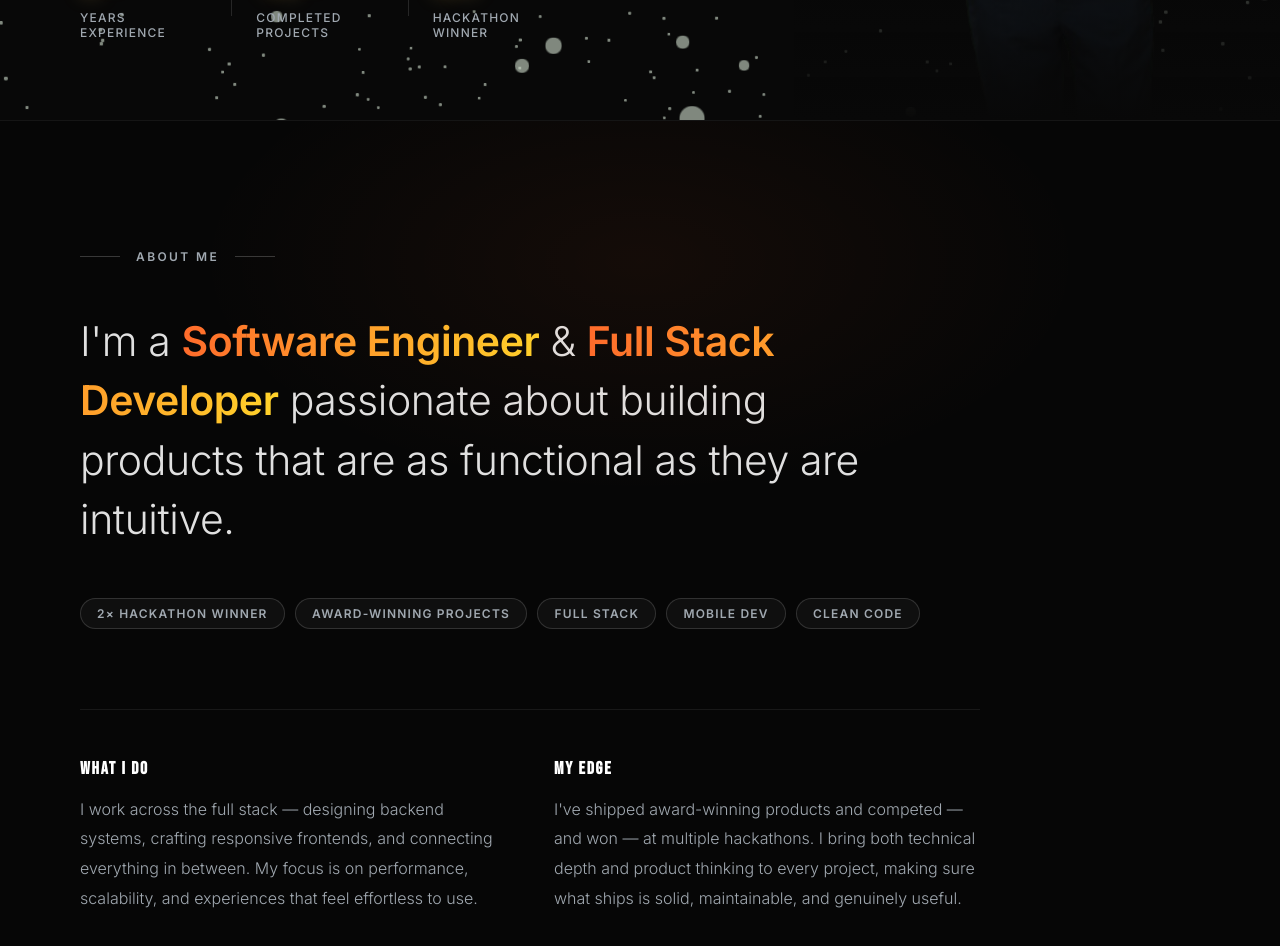
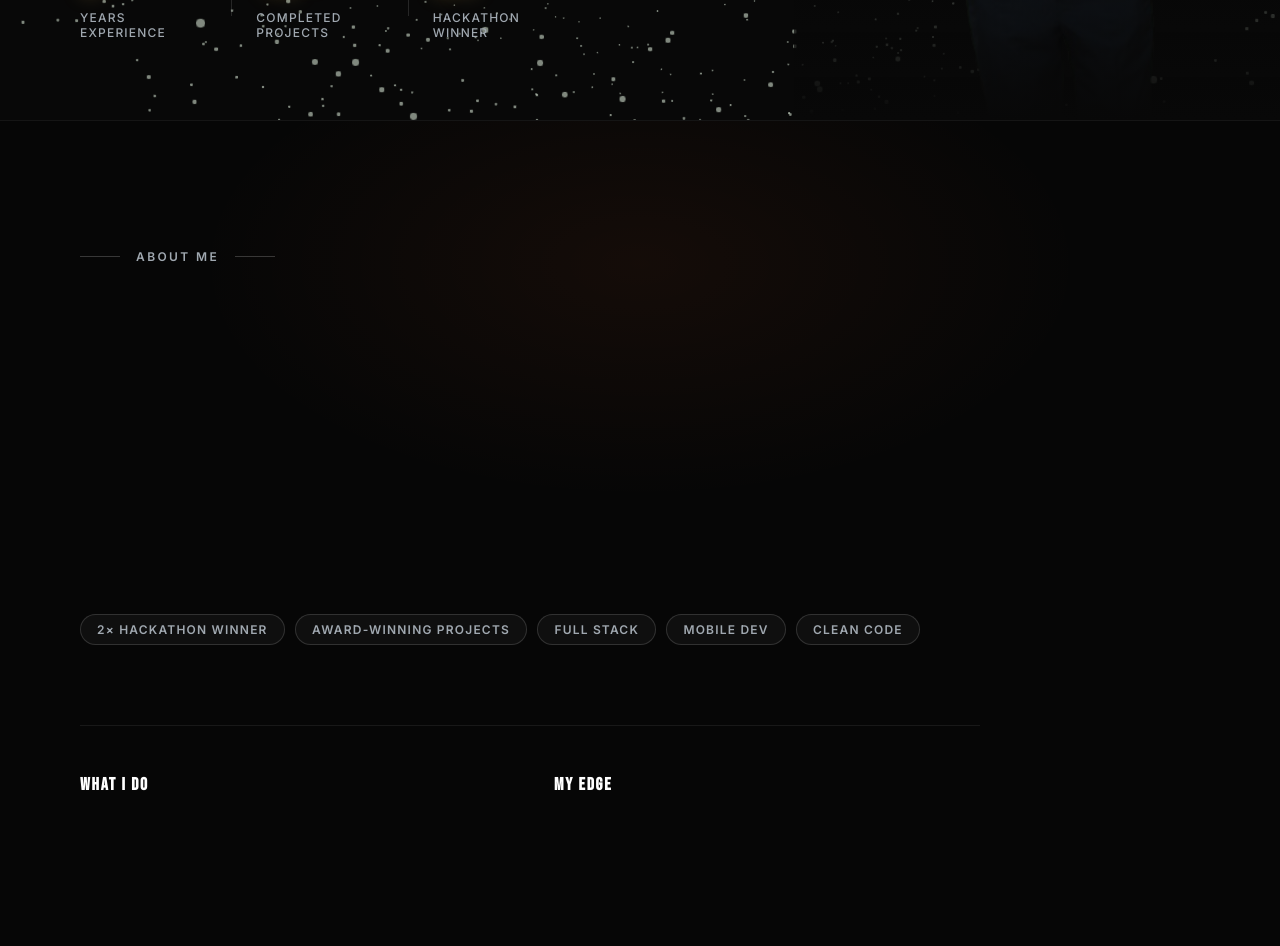
Before and after one commit to surafelbit/surafelbit.github.io, a React (Vite) app: page / in a window 1280 px wide. Shown: the part 680-1626 px from the top of the page. Built offline with nearby package versions, Linux system fonts and the light colour scheme.

Commit message:
making animation on the text

```diff
--- a/package.json
+++ b/package.json
@@ -10,8 +10,10 @@
     "preview": "vite preview"
   },
   "dependencies": {
+    "@gsap/react": "^2.1.2",
     "@react-three/drei": "^10.7.7",
     "@react-three/fiber": "^9.6.1",
+    "gsap": "^3.15.0",
     "motion": "^12.42.2",
     "react": "^19.2.7",
     "react-dom": "^19.2.7",
--- a/src/App.jsx
+++ b/src/App.jsx
@@ -3,6 +3,7 @@ import { Canvas, useFrame } from '@react-three/fiber'
 import { Points, PointMaterial } from '@react-three/drei'
 import { motion } from 'motion/react'
 import VariableProximity from './VariableProximity'
+import SplitText from './SplitText'
 
 // 3D Particle Field inspired by image #2 & #3
 function ParticleField() {
@@ -56,7 +57,7 @@ export default function App() {
       {/* --- 3D CANVAS BACKGROUND --- */}
       <Canvas
         camera={{ position: [0, 0, 5], fov: 60 }}
-        style={{ position: 'absolute', top: 0, left: 0, width: '100%', height: '100%', zIndex: 0 }}
+        style={{ position: 'fixed', top: 0, left: 0, width: '100%', height: '100%', zIndex: 0, pointerEvents: 'none' }}
       >
         <ambientLight intensity={0.5} />
         <ParticleField />
@@ -174,18 +175,23 @@ export default function App() {
           <span className="about-label-line" />
         </motion.div>
 
-        {/* Big statement */}
-        <motion.h2
-          className="about-statement"
-          initial={{ opacity: 0, y: 40 }}
-          whileInView={{ opacity: 1, y: 0 }}
-          viewport={{ once: true, amount: 0.3 }}
-          transition={{ duration: 0.8, delay: 0.1 }}
-        >
-          I'm a <span className="about-accent">Software Engineer</span> &amp;{' '}
-          <span className="about-accent">Full Stack Developer</span> passionate
-          about building products that are as functional as they are intuitive.
-        </motion.h2>
+        {/* Big statement — SplitText word-by-word reveal on scroll */}
+        <div className="about-statement-wrap">
+          <SplitText
+            tag="h2"
+            text="I'm a Software Engineer & Full Stack Developer — passionate about building products that are as functional as they are intuitive."
+            className="about-statement"
+            splitType="words"
+            delay={60}
+            duration={0.75}
+            ease="power3.out"
+            from={{ opacity: 0, y: 30 }}
+            to={{ opacity: 1, y: 0 }}
+            threshold={0.15}
+            rootMargin="-60px"
+            textAlign="left"
+          />
+        </div>
 
         {/* Tags row */}
         <motion.div
@@ -202,37 +208,39 @@ export default function App() {
 
         {/* Two-column detail */}
         <div className="about-columns">
-          <motion.div
-            className="about-col"
-            initial={{ opacity: 0, x: -30 }}
-            whileInView={{ opacity: 1, x: 0 }}
-            viewport={{ once: true, amount: 0.3 }}
-            transition={{ duration: 0.7, delay: 0.25 }}
-          >
+          <div className="about-col">
             <h3 className="about-col-title">What I Do</h3>
-            <p className="about-col-text">
-              I work across the full stack — designing backend systems,
-              crafting responsive frontends, and connecting everything in between.
-              My focus is on performance, scalability, and experiences that feel
-              effortless to use.
-            </p>
-          </motion.div>
+            <SplitText
+              text="I work across the full stack — designing backend systems, crafting responsive frontends, and connecting everything in between. My focus is on performance, scalability, and experiences that feel effortless to use."
+              className="about-col-text"
+              splitType="words"
+              delay={25}
+              duration={0.6}
+              ease="power2.out"
+              from={{ opacity: 0, y: 20 }}
+              to={{ opacity: 1, y: 0 }}
+              threshold={0.1}
+              rootMargin="-40px"
+              textAlign="left"
+            />
+          </div>
 
-          <motion.div
-            className="about-col"
-            initial={{ opacity: 0, x: 30 }}
-            whileInView={{ opacity: 1, x: 0 }}
-            viewport={{ once: true, amount: 0.3 }}
-            transition={{ duration: 0.7, delay: 0.4 }}
-          >
+          <div className="about-col">
             <h3 className="about-col-title">My Edge</h3>
-            <p className="about-col-text">
-              I've shipped award-winning products and competed — and won — at
-              multiple hackathons. I bring both technical depth and product
-              thinking to every project, making sure what ships is solid,
-              maintainable, and genuinely useful.
-            </p>
-          </motion.div>
+            <SplitText
+              text="I've shipped award-winning products and competed — and won — at multiple hackathons. I bring both technical depth and product thinking to every project, making sure what ships is solid, maintainable, and genuinely useful."
+              className="about-col-text"
+              splitType="words"
+              delay={25}
+              duration={0.6}
+              ease="power2.out"
+              from={{ opacity: 0, y: 20 }}
+              to={{ opacity: 1, y: 0 }}
+              threshold={0.1}
+              rootMargin="-40px"
+              textAlign="left"
+            />
+          </div>
         </div>
 
       </section>
--- /dev/null
+++ b/src/SplitText.jsx
@@ -0,0 +1,144 @@
+import { useRef, useEffect, useState } from 'react';
+import { gsap } from 'gsap';
+import { ScrollTrigger } from 'gsap/ScrollTrigger';
+import { SplitText as GSAPSplitText } from 'gsap/SplitText';
+import { useGSAP } from '@gsap/react';
+
+gsap.registerPlugin(ScrollTrigger, GSAPSplitText, useGSAP);
+
+const SplitText = ({
+  text,
+  className = '',
+  delay = 50,
+  duration = 1.25,
+  ease = 'power3.out',
+  splitType = 'chars',
+  from = { opacity: 0, y: 40 },
+  to = { opacity: 1, y: 0 },
+  threshold = 0.1,
+  rootMargin = '-100px',
+  textAlign = 'center',
+  tag = 'p',
+  onLetterAnimationComplete
+}) => {
+  const ref = useRef(null);
+  const animationCompletedRef = useRef(false);
+  const onCompleteRef = useRef(onLetterAnimationComplete);
+  const [fontsLoaded, setFontsLoaded] = useState(false);
+
+  useEffect(() => {
+    onCompleteRef.current = onLetterAnimationComplete;
+  }, [onLetterAnimationComplete]);
+
+  useEffect(() => {
+    if (document.fonts.status === 'loaded') {
+      setFontsLoaded(true);
+    } else {
+      document.fonts.ready.then(() => {
+        setFontsLoaded(true);
+      });
+    }
+  }, []);
+
+  useGSAP(
+    () => {
+      if (!ref.current || !text || !fontsLoaded) return;
+      if (animationCompletedRef.current) return;
+      const el = ref.current;
+
+      if (el._rbsplitInstance) {
+        try { el._rbsplitInstance.revert(); } catch (_) {}
+        el._rbsplitInstance = null;
+      }
+
+      const startPct = (1 - threshold) * 100;
+      const marginMatch = /^(-?\d+(?:\.\d+)?)(px|em|rem|%)?$/.exec(rootMargin);
+      const marginValue = marginMatch ? parseFloat(marginMatch[1]) : 0;
+      const marginUnit  = marginMatch ? marginMatch[2] || 'px' : 'px';
+      const sign =
+        marginValue === 0
+          ? ''
+          : marginValue < 0
+            ? `-=${Math.abs(marginValue)}${marginUnit}`
+            : `+=${marginValue}${marginUnit}`;
+      const start = `top ${startPct}%${sign}`;
+
+      let targets;
+      const assignTargets = self => {
+        if (splitType.includes('chars') && self.chars?.length)  targets = self.chars;
+        if (!targets && splitType.includes('words') && self.words?.length) targets = self.words;
+        if (!targets && splitType.includes('lines') && self.lines?.length) targets = self.lines;
+        if (!targets) targets = self.chars || self.words || self.lines;
+      };
+
+      const splitInstance = new GSAPSplitText(el, {
+        type: splitType,
+        smartWrap: true,
+        autoSplit: splitType === 'lines',
+        linesClass: 'split-line',
+        wordsClass: 'split-word',
+        charsClass: 'split-char',
+        reduceWhiteSpace: false,
+        onSplit: self => {
+          assignTargets(self);
+          const tween = gsap.fromTo(targets, { ...from }, {
+            ...to,
+            duration,
+            ease,
+            stagger: delay / 1000,
+            scrollTrigger: {
+              trigger: el,
+              start,
+              once: true,
+              fastScrollEnd: true,
+              anticipatePin: 0.4,
+            },
+            onComplete: () => {
+              animationCompletedRef.current = true;
+              onCompleteRef.current?.();
+            },
+            willChange: 'transform, opacity',
+            force3D: true,
+          });
+          return tween;
+        },
+      });
+
+      el._rbsplitInstance = splitInstance;
+
+      return () => {
+        ScrollTrigger.getAll().forEach(st => { if (st.trigger === el) st.kill(); });
+        try { splitInstance.revert(); } catch (_) {}
+        el._rbsplitInstance = null;
+      };
+    },
+    {
+      dependencies: [
+        text, delay, duration, ease, splitType,
+        JSON.stringify(from), JSON.stringify(to),
+        threshold, rootMargin, fontsLoaded,
+      ],
+      scope: ref,
+    }
+  );
+
+  const Tag = tag || 'p';
+  return (
+    <Tag
+      ref={ref}
+      style={{
+        textAlign,
+        overflow: 'hidden',
+        display: 'inline-block',
+        whiteSpace: 'normal',
+        wordWrap: 'break-word',
+        willChange: 'transform, opacity',
+      }}
+      className={`split-parent ${className}`}
+    >
+      {text}
+    </Tag>
+  );
+};
+
+export default SplitText;
--- a/src/index.css
+++ b/src/index.css
@@ -343,7 +343,8 @@ body {
 
 .about-section {
   width: 100%;
-  background: #060606;
+  background: rgba(6, 6, 6, 0.6);   /* semi-transparent so stars show through */
+  backdrop-filter: blur(0px);
   padding: 8rem 5rem 9rem;
   position: relative;
   z-index: 5;
@@ -385,14 +386,26 @@ body {
 }
 
 /* Big statement heading */
+.about-statement-wrap {
+  max-width: 860px;
+  margin-bottom: 3rem;
+  display: block;
+  width: 100%;
+}
+
+/* SplitText renders an inline-block — override to fill width */
+.about-statement-wrap .split-parent,
+.about-col .split-parent {
+  display: block !important;
+  width: 100%;
+}
+
 .about-statement {
   font-family: var(--font-body);
   font-size: clamp(1.7rem, 3.2vw, 3rem);
   font-weight: 300;
-  line-height: 1.45;
+  line-height: 1.55;
   color: rgba(255, 255, 255, 0.88);
-  max-width: 860px;
-  margin-bottom: 3rem;
   letter-spacing: -0.01em;
 }
 
```
Also changed, not shown: 1 other file (tests, documents, lock files or other folders).
